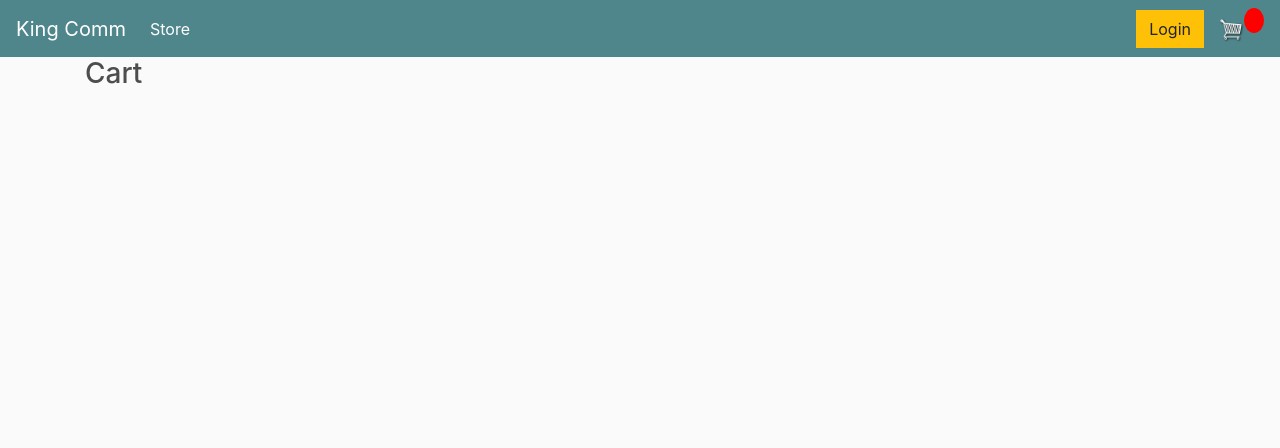
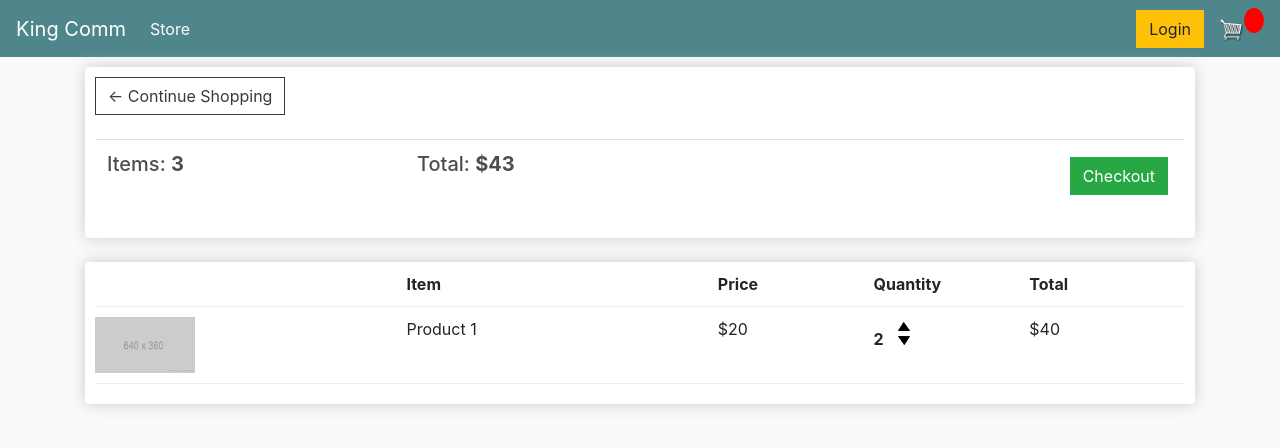
Before and after one commit to ernestmucheru/KingComm, a Django app: page /cart/ in a window 1280 px wide. Shown: the top 448 px of the page. Run offline with Django 4.2, Linux system fonts and the light colour scheme; lists and menus that the app fills with data are empty.

Commit message:
created cart page

```diff
--- a/store/templates/store/cart.html
+++ b/store/templates/store/cart.html
@@ -1,5 +1,50 @@
 {% extends 'store/main.html' %}
 {% load static %}
 {% block content %}
-<h3>Cart</h3>
+<div class="row">
+    <div class="col-lg-12">
+        <div class="box-element">
+            <a class="btn btn-outline-dark" href="{% url 'store' %}">&#x2190; Continue Shopping</a>
+            <br>
+            <br>
+            <table class="table">
+                <tr>
+                    <th><h5>Items: <strong>3</strong></h5></th>
+                    <th><h5>Total: <strong>$43</strong></h5></th>
+                    <th>
+                        <a href="{% url 'checkout' %}" class="btn btn-success" style="float: right; margin:5px">Checkout</a>
+                    </th>
+                </tr>
+
+            </table>
+        </div>
+
+        <br>
+
+        <div class="box-element">
+            <div class="cart-row" >
+                <div style="flex:2"></div>
+                <div style="flex:2"><strong>Item</strong></div>
+                <div style="flex:1"><strong>Price</strong></div>
+                <div style="flex:1"><strong>Quantity</strong></div>
+                <div style="flex:1"><strong>Total</strong></div>
+            </div>
+            <div class="cart-row" >
+                <div style="flex:2"><img class="row-image" src="{% static 'images/placeholder.png' %}" alt=""></div>
+                <div style="flex:2">Product 1</div>
+                <div style="flex:1">$20</div>
+                <div style="flex:1">
+                    <p class="quantity">2</p>
+						<div class="quantity">
+							<img class="chg-quantity" src="{% static  'images/arrow-up.png' %}">
+
+							<img class="chg-quantity" src="{% static  'images/arrow-down.png' %}">
+						</div>
+                </div>
+                <div style="flex:1">$40</div>
+            </div>
+        </div>
+
+    </div>
+</div>
 {% endblock %}
```
Also changed, not shown: static/images/arrow-down.png (added), static/images/arrow-up.png (added).
